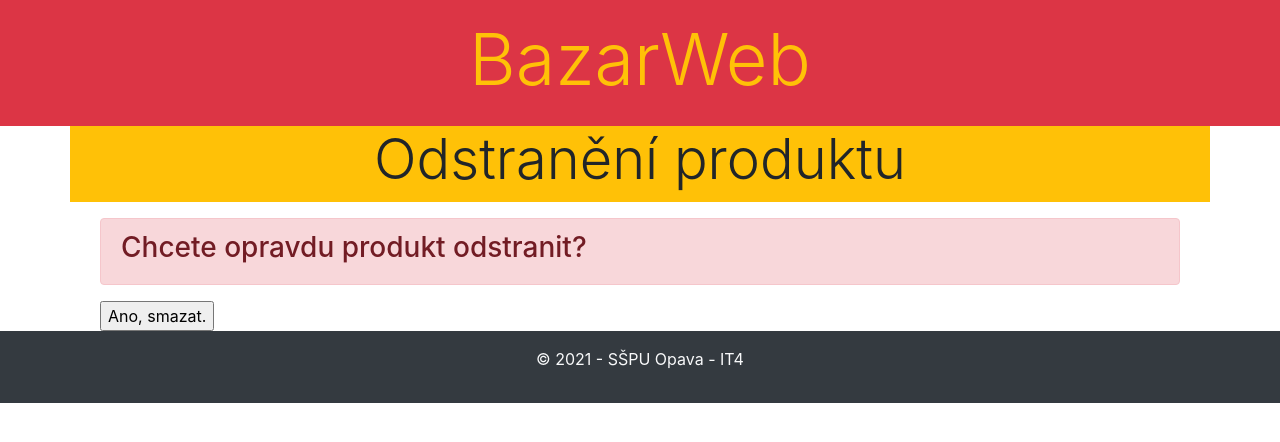
After one commit to superucitelka/django-bazar, a Django app: page /bazar/zbozi/5/delete/ in a window 1280 px wide. The commit adds this page. Shown: the top 442 px of the page. Run offline with Django 3.2, Linux system fonts and the light colour scheme; data comes from the database, SQL or seed files in the repository; both versions use the stored data as it was after the commit; some libraries are stand-ins or nearby versions.

Commit message:
08 - Formulare

```diff
--- /dev/null
+++ b/bazar/templates/bazar/zbozi_confirm_delete.html
@@ -0,0 +1,18 @@
+{% extends "base.html" %}
+
+{% block content %}
+<div class="row mb-3">
+    <div class="col-sm-12 bg-warning">
+        <h2 class="display-4 text-center">Odstranění produktu</h2>
+    </div>
+</div>
+  <div class="col-12">
+    <div class="alert alert-danger">
+      <h3>Chcete opravdu produkt odstranit?</h3>
+    </div>
+    <form action="" method="POST">
+      {% csrf_token %}
+      <input type="submit" value="Ano, smazat.">
+    </form>
+</div>
+{% endblock %}
--- a/bazar/templates/detail.html
+++ b/bazar/templates/detail.html
@@ -27,6 +27,7 @@
         <p>Stav: {% for star in "x"|ljust:zbozi.stav %}<i class="fa fa-star"></i>{% endfor %}</p>
         <p>Zařazení: <mark>{{ zbozi.druh.oblast }}</mark> - <b>{{ zbozi.druh.oznaceni_druhu }}</b></p>
         <p>Cena: <span class="cena">{{ zbozi.cena }} Kč</span></p>
+        <p><a href="{% url 'zbozi-update' zbozi.pk %}" class="btn btn-primary">Editovat</a> <a href="{% url 'zbozi-delete' zbozi.pk %}" class="btn btn-danger">Smazat</a></p>
     </div>
 </div>
 {% endblock %}
--- a/bazar/templates/list.html
+++ b/bazar/templates/list.html
@@ -35,4 +35,9 @@
     </div>
     {% endfor %}
 </div>
+<div class="row m-5">
+    <div class="col-12 text-center">
+        <p><a href="{% url 'zbozi-create' %}" class="btn btn-success">Nový produkt</a></p>
+    </div>
+</div>
 {% endblock %}
--- a/bazar/urls.py
+++ b/bazar/urls.py
@@ -6,4 +6,7 @@ urlpatterns = [
     path('', views.index, name='index'),
     path('list', views.BazarListView.as_view(), name='list'),
     path('detail/<int:pk>/', views.BazarDetailView.as_view(), name='detail'),
+    path('zbozi/create/', views.ZboziCreate.as_view(), name='zbozi-create'),
+    path('zbozi/<int:pk>/update/', views.ZboziUpdate.as_view(), name='zbozi-update'),
+    path('zbozi/<int:pk>/delete/', views.ZboziDelete.as_view(), name='zbozi-delete'),
 ]
--- a/bazar/views.py
+++ b/bazar/views.py
@@ -1,7 +1,8 @@
 from django.shortcuts import render
-from bazar.models import *
+from .models import *
 from django.views.generic import ListView, DetailView
-
+from django.views.generic.edit import CreateView, UpdateView, DeleteView
+from django.urls import reverse_lazy
 
 def index(request):
     context = {
@@ -25,3 +26,19 @@ class BazarDetailView(DetailView):
 
     context_object_name = 'zbozi'
     template_name = 'detail.html'
+
+
+class ZboziCreate(CreateView):
+    model = Zbozi
+    fields = ['nazev', 'popis', 'foto', 'cena', 'stav', 'druh']
+    initial = {'cena': 200}
+
+
+class ZboziUpdate(UpdateView):
+    model = Zbozi
+    fields = '__all__' # Not recommended (potential security issue if more fields added)
+
+
+class ZboziDelete(DeleteView):
+    model = Zbozi
+    success_url = reverse_lazy('list')
```
Also changed, not shown: bazar/forms.py (added, +7 -0 lines), bazar/templates/bazar/zbozi_form.html (added, +20 -0 lines), db.sqlite3, media/zbozi/2021/04/27/abstract-art-color-graphic-arts-line.jpg (added), predloha-detail.jpg (added), predloha-list.jpg (added).
